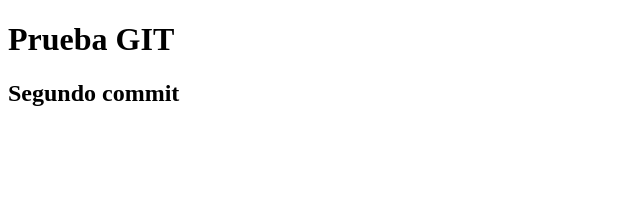
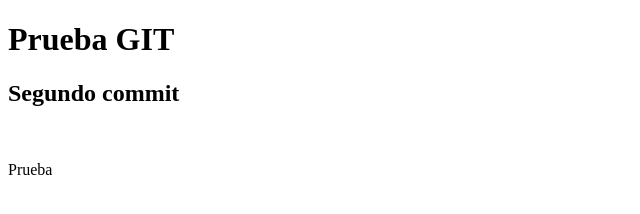
Before and after one commit to javappleio/git_prueba, a plain HTML site: page index.html in a window 1280 px wide. Shown: the full height of the page, 0-640 px from the left. Drawn offline with Linux system fonts and the light colour scheme.

Commit message:
Modificacion para website

```diff
--- a/index.html
+++ b/index.html
@@ -9,5 +9,7 @@
 <body>
     <h1>Prueba GIT</h1>
     <h2>Segundo commit</h2>
+    <br>
+    <p>Prueba</p>
 </body>
 </html>
```
